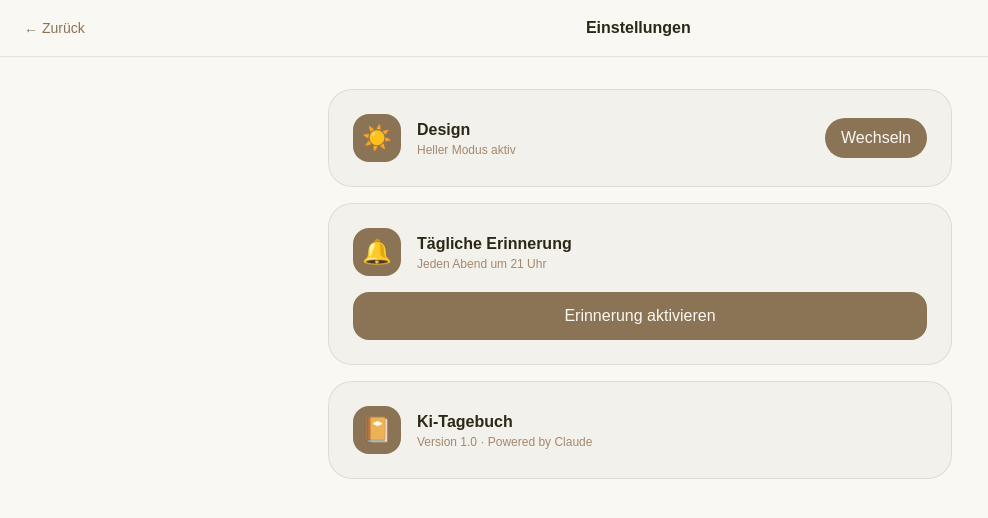
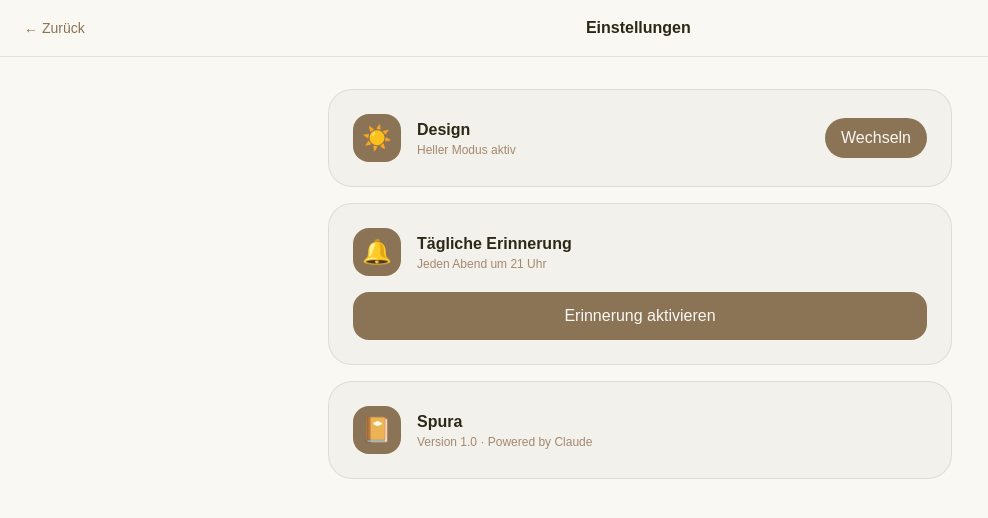
Before and after one commit to turgutb5353-prog/ki-tagebuch, a Next.js app: page /einstellungen in a window 1280 px wide. Shown: the top 518 px of the page, without its empty margins (0-988 px from the left). Built offline with nearby package versions, Linux system fonts and the light colour scheme.

Commit message:
rename to Spura

```diff
--- a/app/chat/page.tsx
+++ b/app/chat/page.tsx
@@ -147,7 +147,7 @@ export default function Chat() {
         >
           ← Zurück
         </button>
-        <h1 className="font-bold">Tagebuch</h1>
+        <h1 className="font-bold">Spura</h1>
         <button
           onClick={newChat}
           className="text-xs transition px-3 py-1 rounded-full"
--- a/app/einstellungen/page.tsx
+++ b/app/einstellungen/page.tsx
@@ -32,7 +32,7 @@ export default function Einstellungen() {
       if (now > target) target.setDate(target.getDate() + 1);
       const delay = target.getTime() - now.getTime();
       setTimeout(() => {
-        new Notification("Ki-Tagebuch 🌙", {
+        new Notification("Spura 🌙", {
           body: "Wie war dein Tag? Schreib kurz rein.",
           icon: "/favicon.ico",
         });
@@ -201,7 +201,7 @@ export default function Einstellungen() {
               📔
             </div>
             <div>
-              <p className="font-semibold">Ki-Tagebuch</p>
+              <p className="font-semibold">Spura</p>
               <p
                 className="text-xs"
                 style={{ color: darkMode ? "#a4886f" : "#a4886f" }}
--- a/app/layout.tsx
+++ b/app/layout.tsx
@@ -13,8 +13,8 @@ const geistMono = Geist_Mono({
 });
 
 export const metadata: Metadata = {
-  title: "Create Next App",
-  description: "Generated by create next app",
+  title: "Spura",
+  description: "Dein persönliches Reflexions-Tagebuch",
 };
 
 export default function RootLayout({
--- a/app/page.tsx
+++ b/app/page.tsx
@@ -85,7 +85,7 @@ export default function Home() {
         <div className="w-full max-w-sm">
           <div className="text-center mb-8">
             <div className="text-5xl mb-3">📔</div>
-            <h1 className="text-3xl font-bold mb-1">Ki-Tagebuch</h1>
+            <h1 className="text-3xl font-bold mb-1">Spura</h1>
             <p style={{ color: colors.accentLight }} className="text-sm">
               Dein persönliches Tagebuch
             </p>
@@ -166,7 +166,7 @@ export default function Home() {
   const menuItems = [
     {
       icon: "💬",
-      title: "Tagebuch",
+      title: "Spura",
       description: "Schreib über deinen Tag",
       href: "/chat",
       gradient: "linear-gradient(135deg, #667eea, #764ba2)",
@@ -222,7 +222,7 @@ export default function Home() {
           <p className="text-sm mb-1" style={{ color: colors.accentLight }}>
             {getTimeGreeting()}
           </p>
-          <h1 className="text-3xl font-bold">Ki-Tagebuch 📔</h1>
+          <h1 className="text-3xl font-bold">Spura 📔</h1>
           <p className="text-sm mt-1" style={{ color: colors.accentLight }}>
             {user.email}
           </p>
```
Also changed, not shown: 1 other file (tests, documents, lock files or other folders).
